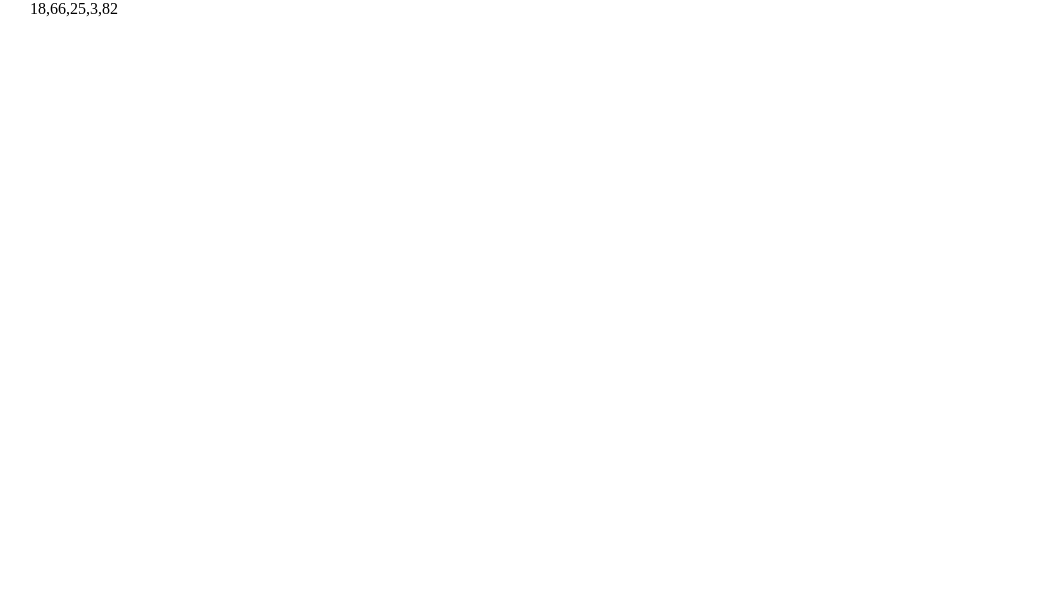
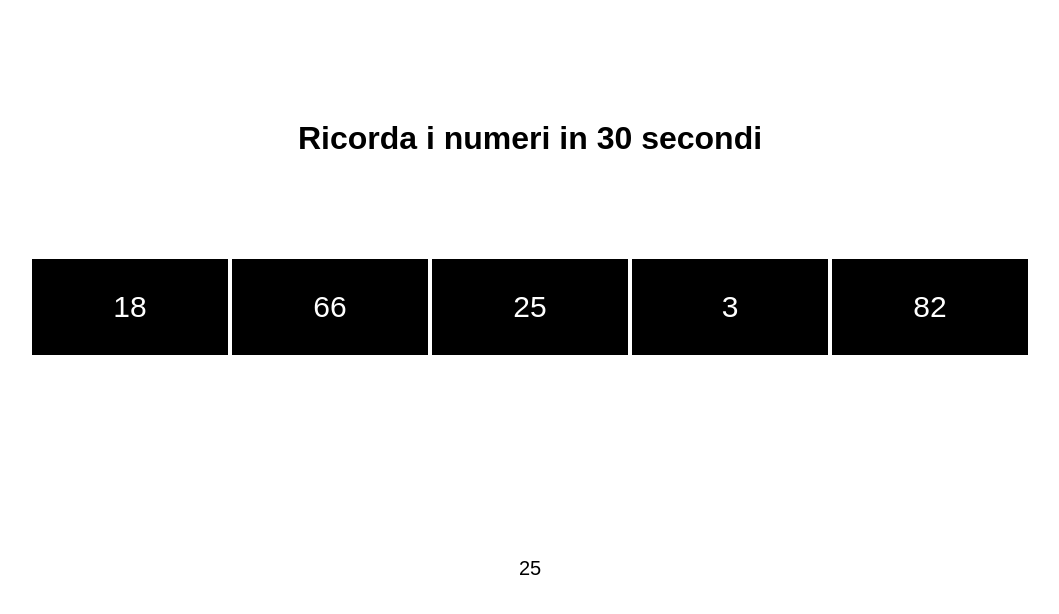
Before and after one commit to LucaZanfrisco/js-simon, a plain HTML site: page index.html in a window 1280 px wide. Shown: the whole page, without its empty margins (110-1169 px from the left). Drawn offline with Linux system fonts and the light colour scheme.

Commit message:
aggiunta dello stile al gioco

```diff
--- a/css/style.css
+++ b/css/style.css
@@ -3,8 +3,37 @@
     padding: 0;
     box-sizing: border-box;
 }
+body{
+    width: 100%;
+    height: 100vh;
+    display: flex;
+    align-items: center;
+    justify-content: center;
+    flex-direction: column;
+    font-family: Arial, Helvetica, sans-serif;
+}
+h1{
+    margin: 6.25rem;
+}
 
 .container{
     width: 62.5rem;
-    margin: 0 auto;
+    display: flex;
 }
+
+.cella{
+    width: calc(100% / 5);
+    border: 2px solid white;
+    height: 6.25rem;
+    display: flex;
+    align-items: center;
+    justify-content: center;
+    font-size: 1.875rem;
+    background-color: black;
+    color: white;
+}
+
+.timer{
+    font-size: 1.25rem;
+    margin: 200px
+}
--- a/index.html
+++ b/index.html
@@ -8,9 +8,10 @@
     <link rel="stylesheet" href="css/style.css">
 </head>
 <body>
+    <h1>Ricorda i numeri in 30 secondi</h1>
     <div class="container">
-
     </div>
+    <div class="timer"></div>
     <script src="js/main.js"></script>
 </body>
 </html>
--- a/js/main.js
+++ b/js/main.js
@@ -2,6 +2,7 @@
 
 // Funzioni
 
+// Funzione che genera 5 numeri random unici
 function numeriRandom(max, min) {
   let listaNumeri = [];
   while (listaNumeri.length < 5) {
@@ -13,9 +14,15 @@ function numeriRandom(max, min) {
   return listaNumeri;
 }
 
+// Funzione che mostra a schermo la lista dei 5 numeri random
 function mostraNumeri(listaNumeri) {
   const containerCelle = document.querySelector(".container");
-  containerCelle.innerText = listaNumeri;
+  for (let i = 0; i < listaNumeri.length; i++) {
+    const cella = document.createElement("div");
+    cella.classList.add("cella");
+    cella.innerText = listaNumeri[i];
+    containerCelle.append(cella);
+  }
 }
 
 // function nascondiNumeri(listaNumeri){
@@ -26,14 +33,15 @@ function mostraNumeri(listaNumeri) {
 //     containerCelle.innerText = numeriIndovinati;
 // }
 
-
-function inserimentoNumeri(listaNumeri){
+// Funzione che permette all'utente di inserire 5 numeri se il numeri sono presenti in quelli generati
+// li aggiunge ai numeri indovinati
+function inserimentoNumeri(listaNumeri) {
   const numeriIndivinati = [];
   let i = 0;
-    while(i < 5){
-        const numeroUtente = Number(prompt(`Inserisci il numero ${i+1}: `));
-        if(!isNaN(numeroUtente)){
-            if(listaNumeri.includes(numeroUtente)){
+  while (i < 5) {
+    const numeroUtente = Number(prompt(`Inserisci il numero ${i + 1}: `));
+    if (!isNaN(numeroUtente)) {
+      if (listaNumeri.includes(numeroUtente)) {
         numeriIndivinati.push(numeroUtente);
       }
       i++;
@@ -42,9 +50,26 @@ function inserimentoNumeri(listaNumeri){
   return numeriIndivinati;
 }
 
-function nascondiNumeri(){
-    const containerNumeri = document.querySelector('.container');
-    containerNumeri.innerHTML = '';
+// Funzione che nasconde i numeri
+function nascondiNumeri() {
+  const containerNumeri = document.querySelector(".container");
+  containerNumeri.innerHTML = "";
+}
+
+// Funzione che mostra a schermo un timer di 30 secondi
+function timer(){
+    const timer = document.querySelector(".timer");
+
+    let conta = 30;
+    const time = setInterval(function () {
+      if (conta === 1) {
+        timer.innerHTML = '';
+        clearInterval(time);
+      } else {
+        conta--;
+        timer.innerText = conta;
+      }
+    }, 1000);
 }
 
 // Main
@@ -53,15 +78,18 @@ const numeroMin = 1;
 const listaNumeri = numeriRandom(numeroMax, numeroMin);
 console.log(listaNumeri);
 mostraNumeri(listaNumeri);
+timer();
 
-// setTimeout(function(){
-//     nascondiNumeri(listaNumeri);
-// }, 30000);
+// Funzione che nasconde i numeri dopo 30 secondi
+setTimeout(nascondiNumeri, 30000);
 
-setTimeout(nascondiNumeri,30000);
-
-setTimeout(function(){
+// // Funzione che si attiva dopo la scomparsa dei numeri e che permette all'utente di inserire i numeri per indovinare
+setTimeout(function () {
   const numeriIndovinati = inserimentoNumeri(listaNumeri);
-    console.log(`Numeri Indovinati: ${numeriIndovinati.length}`);
+  if(numeriIndovinati.length !== 0){
     mostraNumeri(numeriIndovinati);
+  }else{
+    const containerCelle = document.querySelector('.container');
+    containerCelle.innerText = `Hai indovinato ${numeriIndovinati.length} numeri`;
+  }
 }, 31000);
```
Lines whose indentation alone changed are shown as unchanged.
